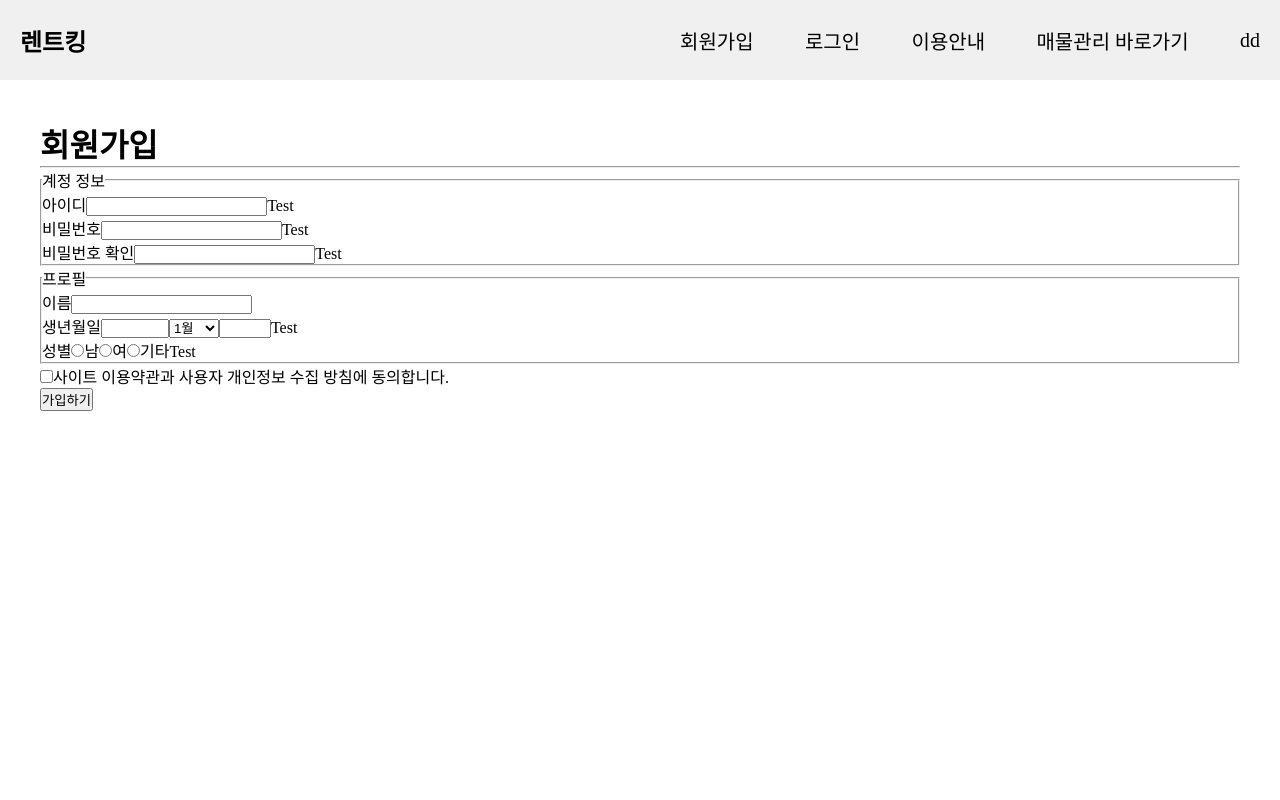
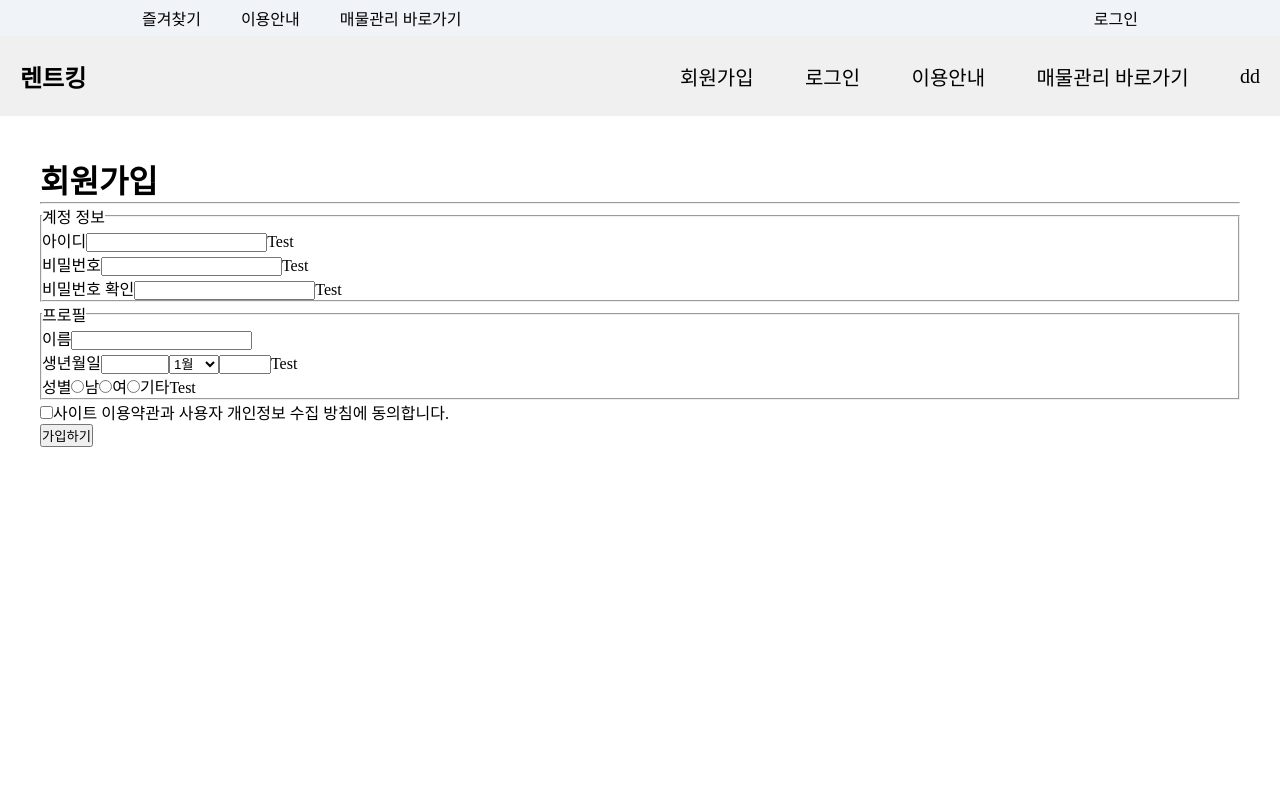
Before and after one commit to sion9262/rentking, a React (Create React App) app in the folder frontend/: page / in a window 1280 px wide. Shown: the top 800 px of the page. Built offline with nearby package versions, Linux system fonts and the light colour scheme.

Commit message:
pulltest

```diff
--- a/frontend/src/App.js
+++ b/frontend/src/App.js
@@ -3,11 +3,13 @@ import Header from "./Header";
 import Footer from "./Footer";
 import LoginForm from "./LoginForm";
 import SignUpForm from "./SignUpForm";
+import TopBar from './TopBar';
 import { BrowserRouter,Routes, Route } from "react-router-dom";
 
 function App() {
   return (
       <div>
+        <TopBar />
         <Header />
         <Routes>
           <Route path="/" element={<SignUpForm />} />
--- a/frontend/src/Header.css
+++ b/frontend/src/Header.css
@@ -20,8 +20,8 @@
  }
 
  .container {
-     background-color: #f0f0f0;
-    margin-left: auto;
+     background-color: #f0f0f0; /* #f0f0f0 */
+     margin-left: auto;
      margin-right: auto;
      padding: 9 0 10;
 
--- a/frontend/src/LoginForm.js
+++ b/frontend/src/LoginForm.js
@@ -15,9 +15,6 @@ function LoginForm() {
     }
     const onSubmitHandler = (event) => {
         event.preventDefault();
-
-        console.log(Email)
-        console.log(Password)
     }
 
     const login = () => {
--- a/frontend/src/SignUpForm.js
+++ b/frontend/src/SignUpForm.js
@@ -13,7 +13,7 @@ class SignUpForm extends Component{
                 <h1>회원가입</h1>
                 </div>
                 <hr/>
-
+                <form action="" method="get">
                     <fieldset>
                         <legend>계정 정보</legend>
                         <div>
@@ -83,6 +83,7 @@ class SignUpForm extends Component{
                     </div>
 
                     <input type="submit" value="가입하기"/>
+                </form>
         </div>
         );
     }
--- /dev/null
+++ b/frontend/src/TopBar.css
@@ -0,0 +1,23 @@
+.top-bar-table {
+    display: table;
+    width: 1000px;
+    margin: auto;
+}
+.t-body {
+    display: table-row-group;
+    vertical-align: middle;
+    border-color: inherit;
+}
+.top-bar {
+    background-color: #f0f3f7;
+    height: 36px;
+    display: flex;
+    flex-direction: column;
+    justify-content: center;
+    align-items: center;
+}
+.td-left > span {
+   padding-right: 40px;
+}
+.td-right > span {
+}
--- /dev/null
+++ b/frontend/src/TopBar.js
@@ -0,0 +1,27 @@
+import React from 'react'
+import './TopBar.css'
+
+function TopBar() {
+  return (
+    <div>
+        <div className='top-bar'>
+            <table className='top-bar-table'>
+                <tbody className='t-body'>
+                    <tr>
+                        <td align='left' className='td-left'>
+                            <span>즐겨찾기</span>
+                            <span>이용안내</span>
+                            <span>매물관리 바로가기</span>
+                        </td>
+                        <td align='right' className='td-right'>
+                            <span>로그인</span>
+                        </td>
+                    </tr>
+                </tbody>
+            </table>
+        </div>
+    </div>
+  )
+}
+
+export default TopBar
```
Lines whose indentation alone changed are shown as unchanged.
